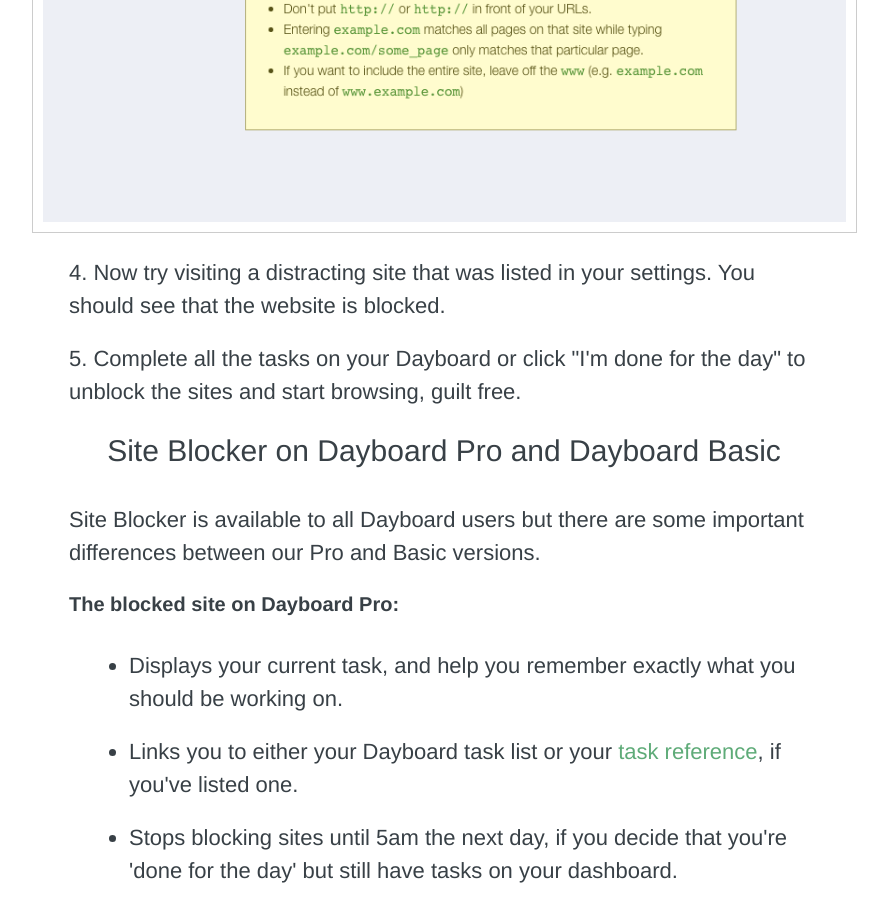
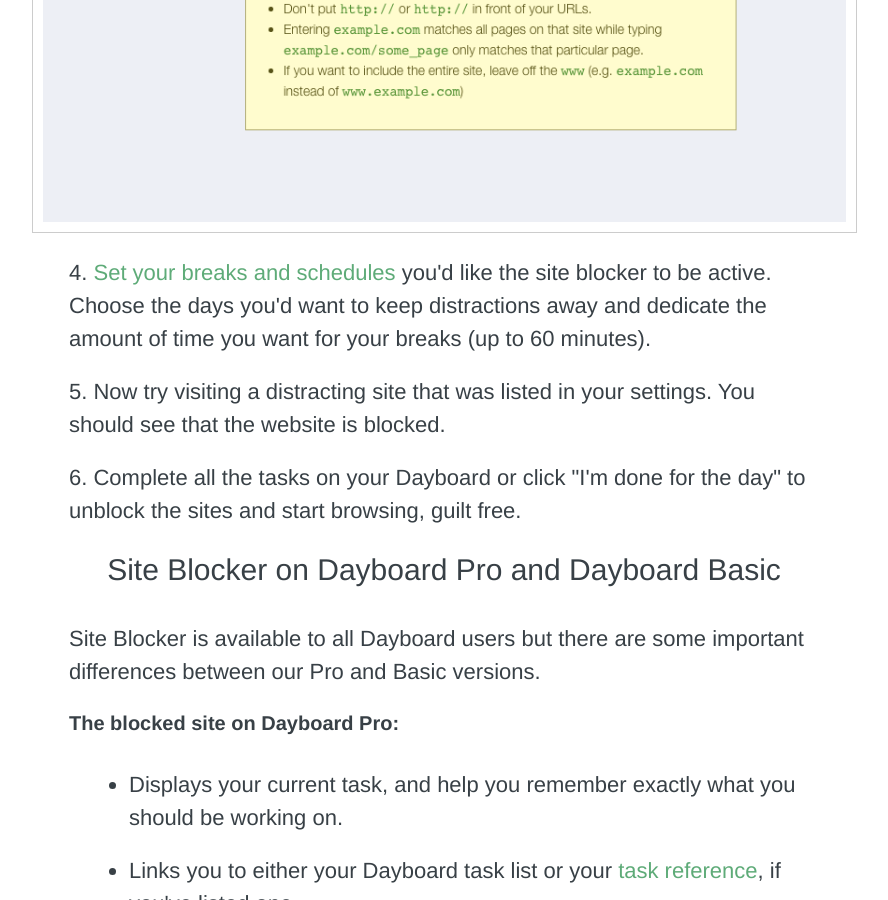
Before and after one commit to dayboard/blog, a Jekyll site: the page built from _posts/2016-10-02-website-blocker-chrome.html, in a window 1280 px wide and 900 px high, scrolled down 2974 px. Shown: the whole window, without its empty margins (196-1084 px from the left). Built offline with Jekyll 4.4.1, drawn with Linux system fonts in a browser that asks for light colours; nearby versions of some CDN libraries; comment, search, counter and statistics services are not loaded.

Commit message:
Updated the site blocker blog post to mention breaks and schedule and include link

```diff
--- a/_posts/2016-10-02-website-blocker-chrome.html
+++ b/_posts/2016-10-02-website-blocker-chrome.html
@@ -29,8 +29,9 @@
 <img src="/assets/images/product/extension-setting.png" alt="Extension Settings" />
 <p>3. Add or remove any distracting websites via your Dayboard extension settings. By default, everyone is blocked from Facebook, Twitter, and Reddit.</p>
 <img src="/assets/images/product/blocked-sites-setting.png" alt="Blocked Sites Filtering" />
-<p>4. Now try visiting a distracting site that was listed in your settings. You should see that the website is blocked.</p>
-<p>5. Complete all the tasks on your Dayboard or click "I'm done for the day" to unblock the sites and start browsing, guilt free.</p>
+<p>4. <a href="/scheduling-breaks-on-dayboard-site-blocker">Set your breaks and schedules</a> you'd like the site blocker to be active. Choose the days you'd want to keep distractions away and dedicate the amount of time you want for your breaks (up to 60 minutes).</p>
+<p>5. Now try visiting a distracting site that was listed in your settings. You should see that the website is blocked.</p>
+<p>6. Complete all the tasks on your Dayboard or click "I'm done for the day" to unblock the sites and start browsing, guilt free.</p>
 
 <h3>Site Blocker on Dayboard Pro and Dayboard Basic</h3>
 <p>Site Blocker is available to all Dayboard users but there are some important differences between our Pro and Basic versions.</p>
```
